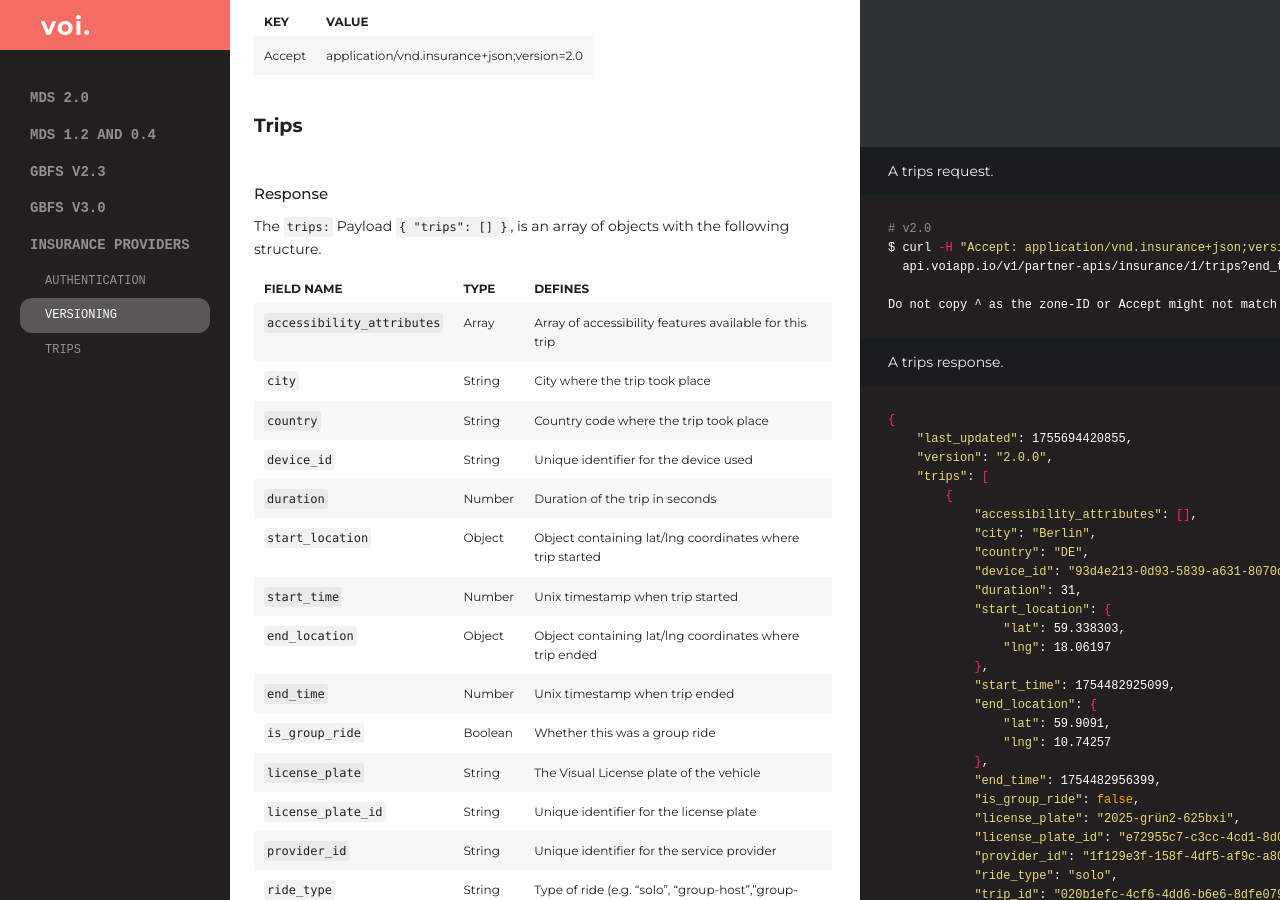
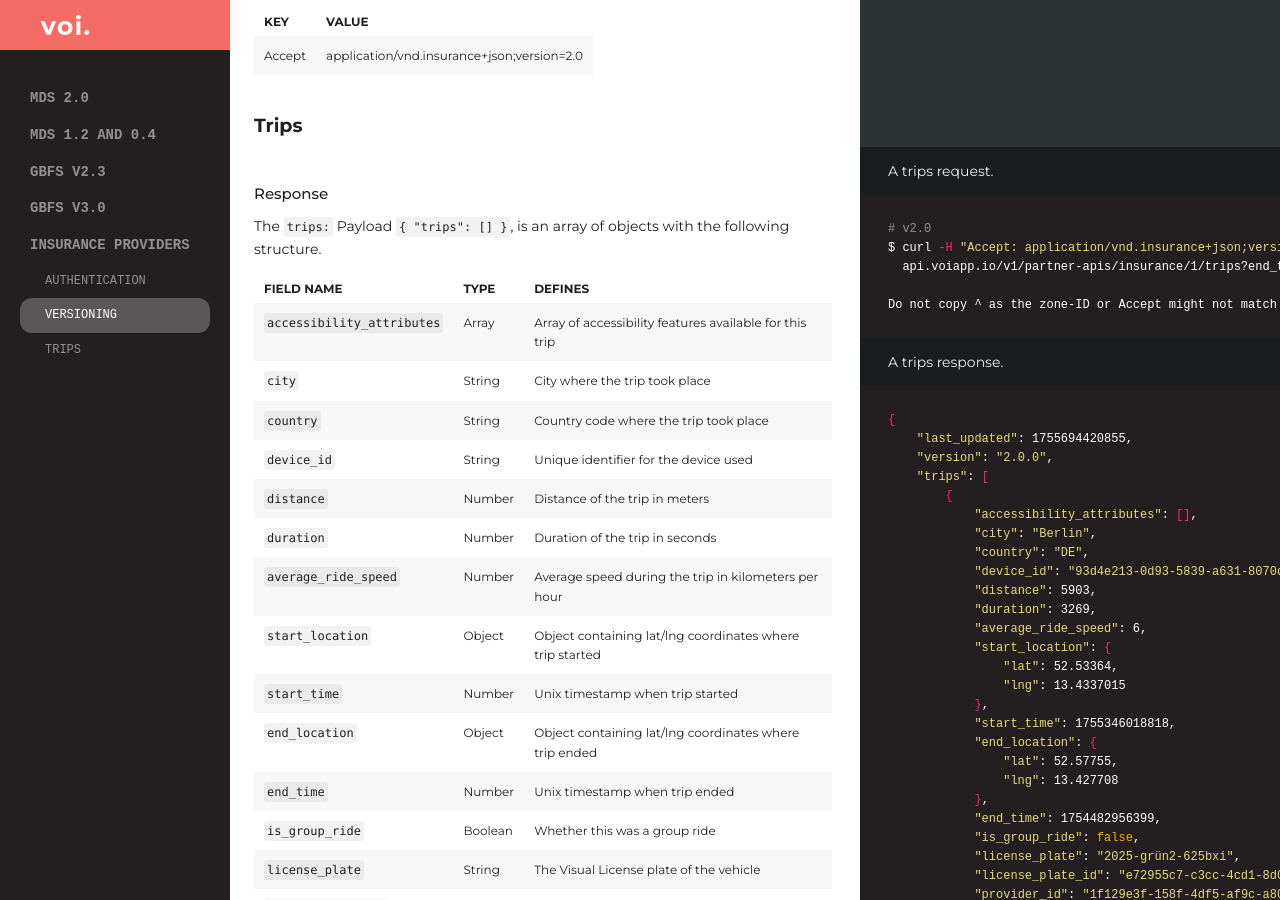
Before and after one commit to voi-api/voi-api.github.io, a Jekyll site: the page built from maas-light.md, in a window 1280 px wide and 900 px high, scrolled down 28801 px. Built offline with Jekyll 4.4.1, drawn with Linux system fonts in a browser that asks for light colours; some web fonts are replaced.

Commit message:
Updated docs (#73)
* Added the icons for gbfs

* chore(missing-fields)

````diff
--- a/maas-light.md
+++ b/maas-light.md
@@ -1909,7 +1909,7 @@ See Open Mobility Foundation's MDS description on versioning [here](https://gith
 ```shell
 # v2.0
 $ curl -H "Accept: application/vnd.insurance+json;version=2.0"
-  api.voiapp.io/v1/partner-apis/insurance/1/trips?end_time=2025-08-06T12
+  api.voiapp.io/v1/partner-apis/insurance/1/trips?end_time=2025-08-16T13
 
 Do not copy ^ as the zone-ID or Accept might not match yours
 ```
@@ -1926,15 +1926,17 @@ Do not copy ^ as the zone-ID or Accept might not match yours
             "city": "Berlin",
             "country": "DE",
             "device_id": "93d4e213-0d93-5839-a631-8070ded1be5a",
-            "duration": 31,
+            "distance": 5903,
+            "duration": 3269,
+            "average_ride_speed": 6,
             "start_location": {
-                "lat": 59.338303,
-                "lng": 18.06197
+                "lat": 52.53364,
+                "lng": 13.4337015
             },
-            "start_time": 1754482925099,
+            "start_time": 1755346018818,
             "end_location": {
-                "lat": 59.9091,
-                "lng": 10.74257
+                "lat": 52.57755,
+                "lng": 13.427708
             },
             "end_time": 1754482956399,
             "is_group_ride": false,
@@ -1965,7 +1967,9 @@ The `trips:` Payload `{ "trips": [] }`, is an array of objects with the followin
 | `city`                       | String  | City where the trip took place                                                         |
 | `country`                    | String  | Country code where the trip took place                                                 |
 | `device_id`                  | String  | Unique identifier for the device used                                                  |
+| `distance`                   | Number  | Distance of the trip in meters                                                         |
 | `duration`                   | Number  | Duration of the trip in seconds                                                        |
+| `average_ride_speed`         | Number  | Average speed during the trip in kilometers per hour                                   |
 | `start_location`             | Object  | Object containing lat/lng coordinates where trip started                               |
 | `start_time`                 | Number  | Unix timestamp when trip started                                                       |
 | `end_location`               | Object  | Object containing lat/lng coordinates where trip ended                                 |
````
